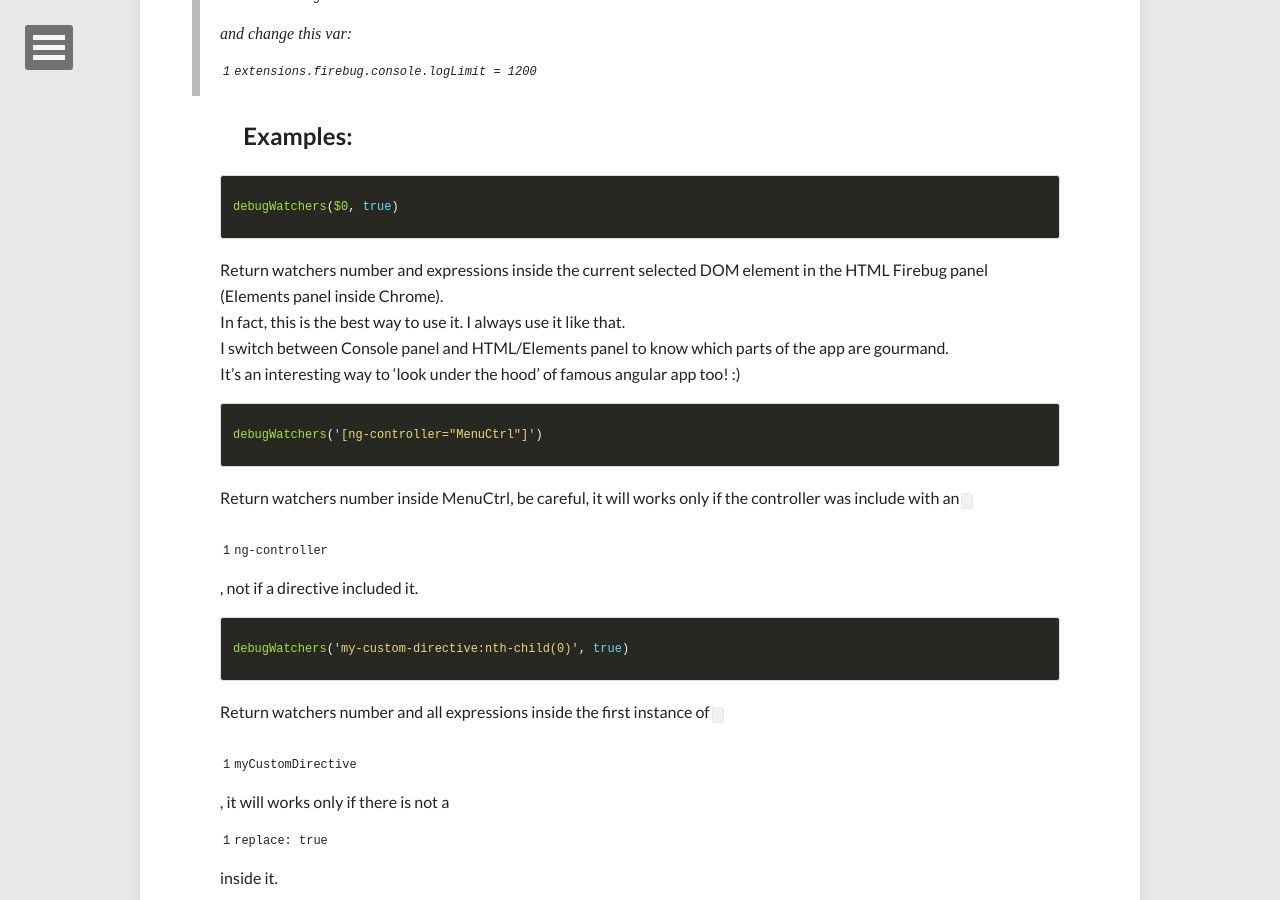
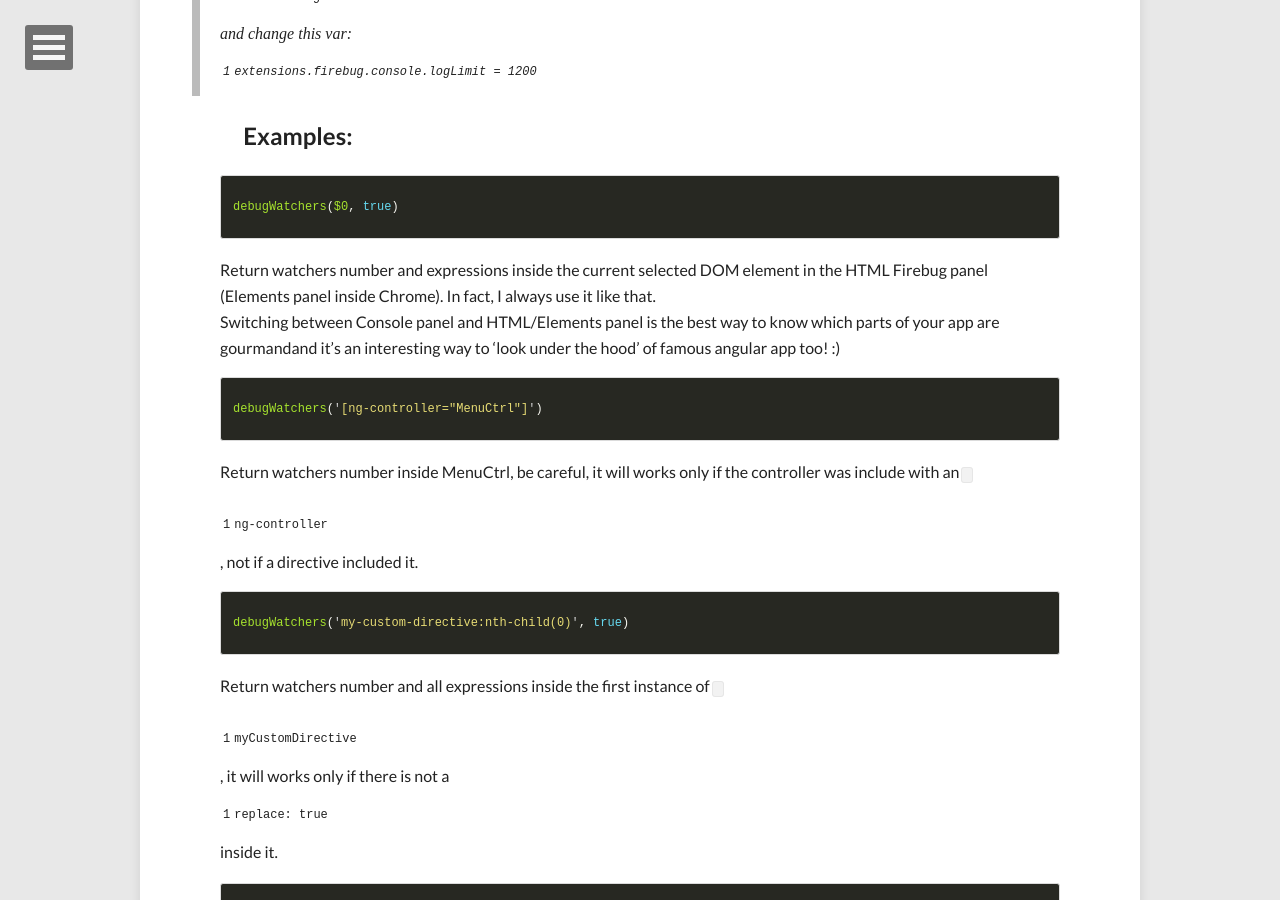
Before and after one commit to bertrandg/bertrandg.github.io, a Jekyll site: the page built from _posts/2014-06-09-angularjs-degug-watchers.md, in a window 1280 px wide and 900 px high, scrolled down 1463 px. Built offline with Jekyll 4.4.1, drawn with Linux system fonts in a browser that asks for light colours; nearby versions of some CDN libraries; comment, search, counter and statistics services are not loaded.

Commit message:
Update 2014-06-09-angularjs-degug-watchers.md

```diff
--- a/_posts/2014-06-09-angularjs-degug-watchers.md
+++ b/_posts/2014-06-09-angularjs-degug-watchers.md
@@ -44,10 +44,8 @@
 debugWatchers($0, true)
 {% endhighlight %}
 
-Return watchers number and expressions inside the current selected DOM element in the HTML Firebug panel (Elements panel inside Chrome).<br>
-In fact, this is the best way to use it. I always use it like that.<br>
-I switch between Console panel and HTML/Elements panel to know which parts of the app are gourmand.<br>
-It's an interesting way to 'look under the hood' of famous angular app too! :)
+Return watchers number and expressions inside the current selected DOM element in the HTML Firebug panel (Elements panel inside Chrome). In fact, I always use it like that.<br>
+Switching between Console panel and HTML/Elements panel is the best way to know which parts of your app are gourmandand it's an interesting way to 'look under the hood' of famous angular app too! :)
 
 {% highlight js %}
 debugWatchers('[ng-controller="MenuCtrl"]')
```
